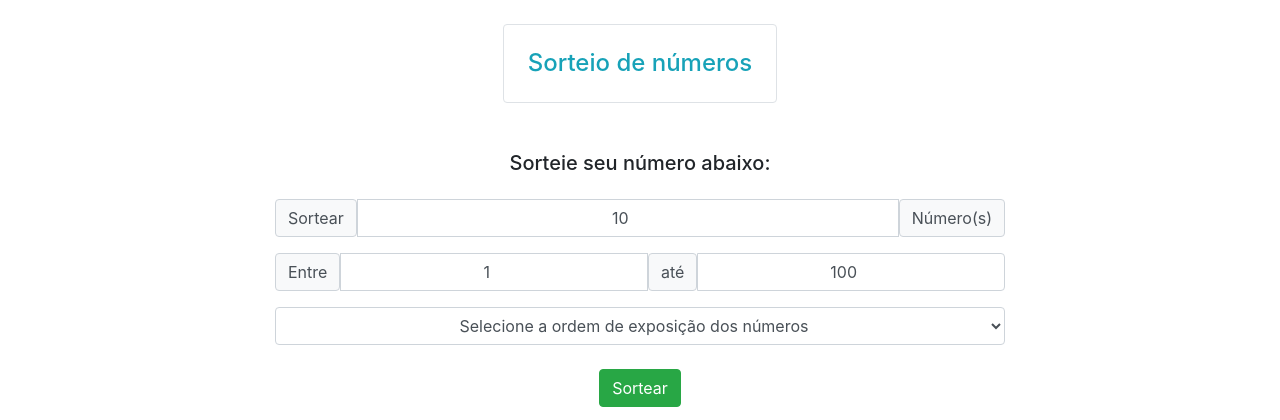
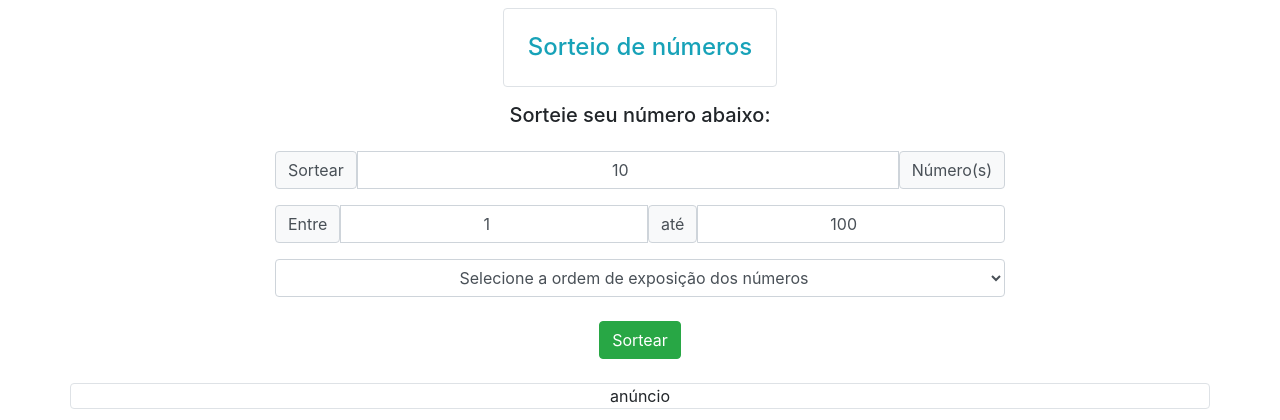
Before and after one commit to SeredaCoding/Sorteio.fun, a PHP site: page / in a window 1280 px wide. Shown: the top 420 px of the page. Run offline with PHP 8.4, Linux system fonts and the light colour scheme; some libraries are stand-ins or nearby versions.

Commit message:
Resetar Auto/Logo

```diff
--- a/index.php
+++ b/index.php
@@ -23,6 +23,9 @@
 			.centralizar{
 				margin: auto;
 			}
+			a:link{
+				text-decoration: none;
+			}
 		</style>
 	</head>
 	<body>
@@ -31,7 +34,7 @@
 			  <div class="row justify-content-md-center">
 
 			    <div class="col-md-auto">
-			      <a href="index.php"><h4 class="text-info m-4 p-4 border rounded">Sorteio de números</h4></a>
+			      <a class="textd-none" href="resetar_auto.php"><h4 class="text-info p-4 mt-2 border rounded">Sorteio de números</h4></a>
 			    </div>
 
 			  </div>
@@ -41,7 +44,7 @@
 			  <div class="row justify-content-md-center">
 
 			    <div class="col-md-auto">
-			      <h5 class="centralizar m-4">Sorteie seu número abaixo:</h5>
+			      <h5 class="centralizar mt-2 mb-4">Sorteie seu número abaixo:</h5>
 			    </div>
 
 			  </div>
```
Also changed, not shown: resetar_auto.php (added, +7 -0 lines).
